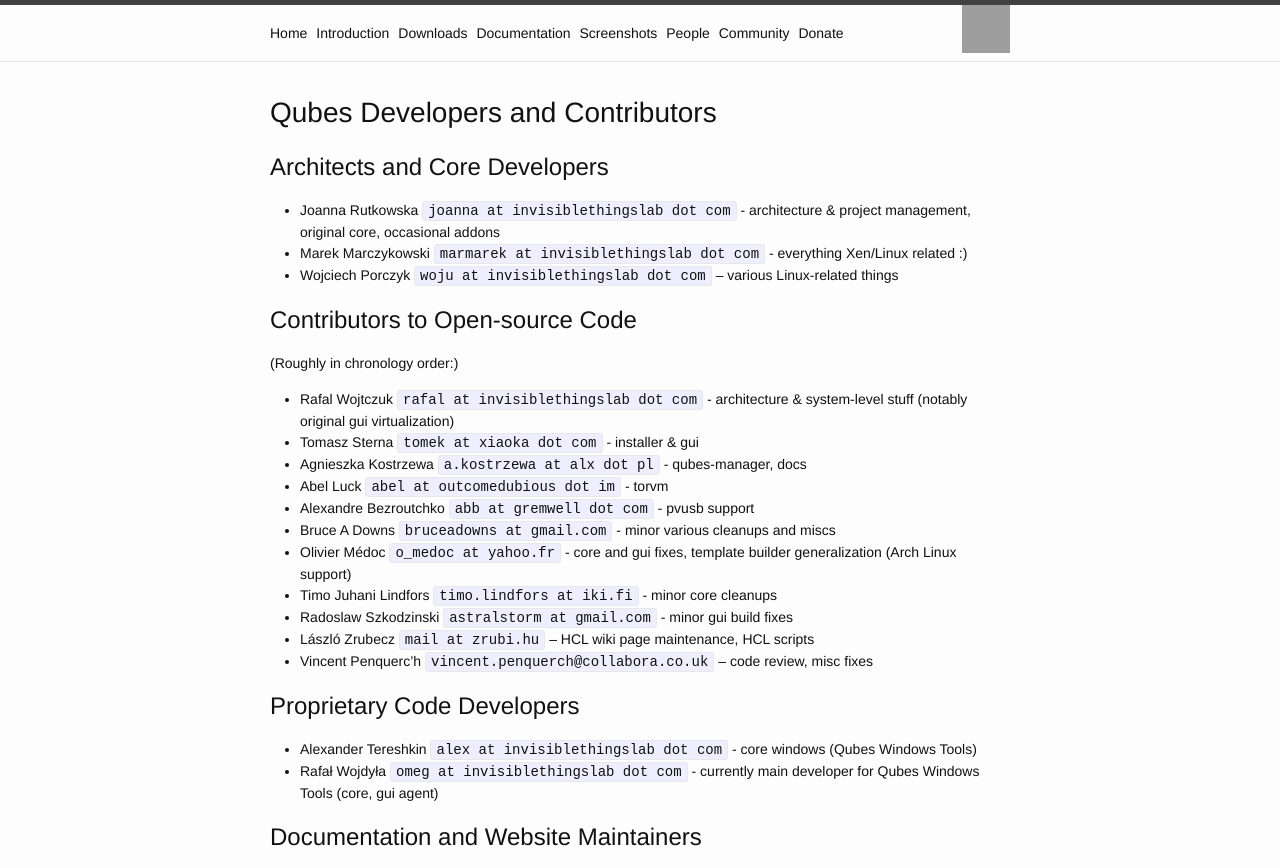
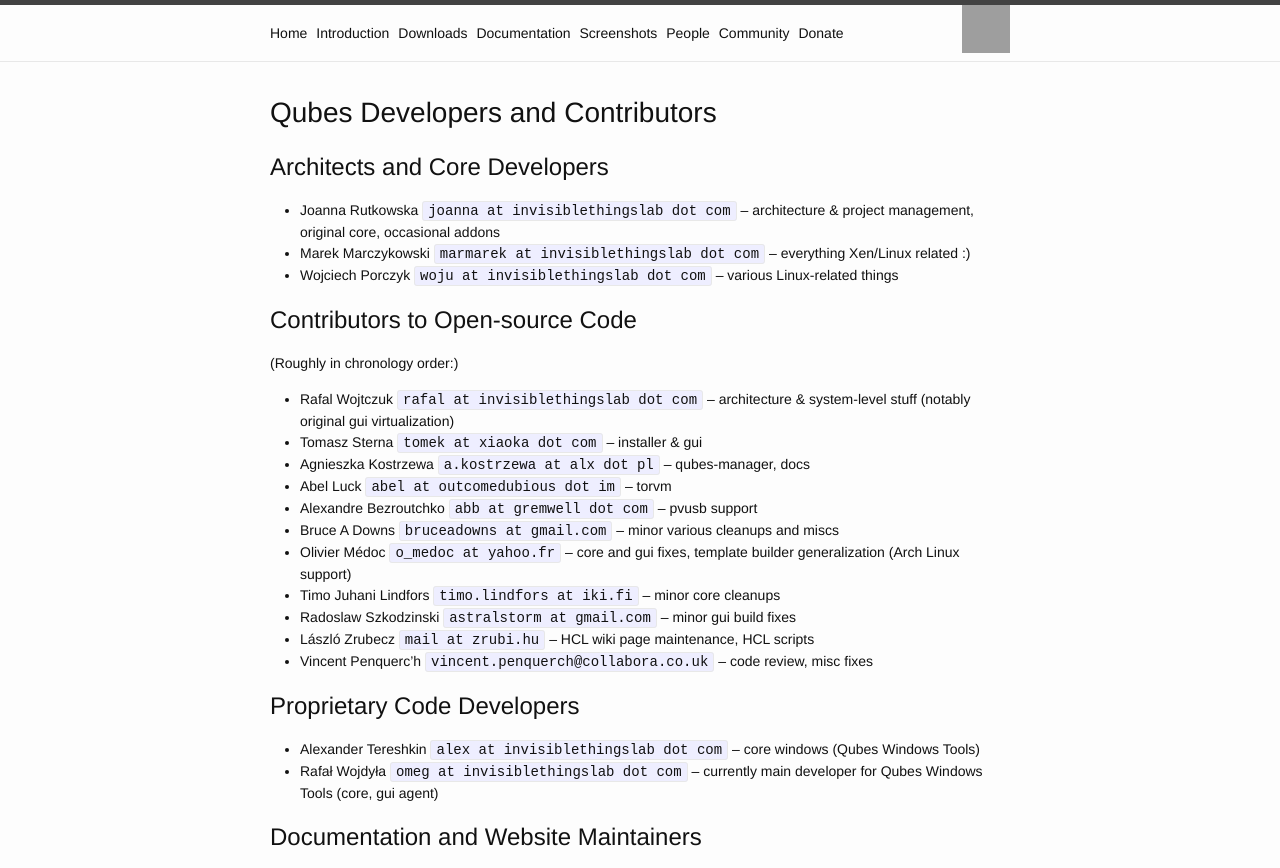
Before and after one commit to QubesOS/qubesos.github.io, a Jekyll site: the page built from pages/people.md, in a window 1280 px wide. Shown: the top 868 px of the page. Built offline with Jekyll 4.4.1, drawn with Linux system fonts in a browser that asks for light colours; grey boxes are pictures that could not be loaded.

Commit message:
Fix dashes

```diff
--- a/pages/people.md
+++ b/pages/people.md
@@ -13,8 +13,8 @@ Qubes Developers and Contributors
 Architects and Core Developers
 ------------------------------
 
--   Joanna Rutkowska `joanna at invisiblethingslab dot com` - architecture & project management, original core, occasional addons
--   Marek Marczykowski `marmarek at invisiblethingslab dot com` - everything Xen/Linux related :)
+-   Joanna Rutkowska `joanna at invisiblethingslab dot com` -- architecture & project management, original core, occasional addons
+-   Marek Marczykowski `marmarek at invisiblethingslab dot com` -- everything Xen/Linux related :)
 -   Wojciech Porczyk `woju at invisiblethingslab dot com` -- various Linux-related things
 
 Contributors to Open-source Code
@@ -22,23 +22,23 @@ Contributors to Open-source Code
 
 (Roughly in chronology order:)
 
--   Rafal Wojtczuk `rafal at invisiblethingslab dot com` - architecture & system-level stuff (notably original gui virtualization)
--   Tomasz Sterna `tomek at xiaoka dot com` - installer & gui
--   Agnieszka Kostrzewa `a.kostrzewa at alx dot pl` - qubes-manager, docs
--   Abel Luck `abel at outcomedubious dot im` - torvm
--   Alexandre Bezroutchko `abb at gremwell dot com` - pvusb support
--   Bruce A Downs `bruceadowns at gmail.com` - minor various cleanups and miscs
--   Olivier Médoc `o_medoc at yahoo.fr` - core and gui fixes, template builder generalization (Arch Linux support)
--   Timo Juhani Lindfors `timo.lindfors at iki.fi` - minor core cleanups
--   Radoslaw Szkodzinski `astralstorm at gmail.com` - minor gui build fixes
+-   Rafal Wojtczuk `rafal at invisiblethingslab dot com` -- architecture & system-level stuff (notably original gui virtualization)
+-   Tomasz Sterna `tomek at xiaoka dot com` -- installer & gui
+-   Agnieszka Kostrzewa `a.kostrzewa at alx dot pl` -- qubes-manager, docs
+-   Abel Luck `abel at outcomedubious dot im` -- torvm
+-   Alexandre Bezroutchko `abb at gremwell dot com` -- pvusb support
+-   Bruce A Downs `bruceadowns at gmail.com` -- minor various cleanups and miscs
+-   Olivier Médoc `o_medoc at yahoo.fr` -- core and gui fixes, template builder generalization (Arch Linux support)
+-   Timo Juhani Lindfors `timo.lindfors at iki.fi` -- minor core cleanups
+-   Radoslaw Szkodzinski `astralstorm at gmail.com` -- minor gui build fixes
 -   László Zrubecz `mail at zrubi.hu` -- HCL wiki page maintenance, HCL scripts
 -   Vincent Penquerc'h `vincent.penquerch@collabora.co.uk` -- code review, misc fixes
 
 Proprietary Code Developers
 ---------------------------
 
--   Alexander Tereshkin `alex at invisiblethingslab dot com` - core windows (Qubes Windows Tools)
--   Rafał Wojdyła `omeg at invisiblethingslab dot com` - currently main developer for Qubes Windows Tools (core, gui agent)
+-   Alexander Tereshkin `alex at invisiblethingslab dot com` -- core windows (Qubes Windows Tools)
+-   Rafał Wojdyła `omeg at invisiblethingslab dot com` -- currently main developer for Qubes Windows Tools (core, gui agent)
 
 Documentation and Website Maintainers
 -------------------------------------
```
